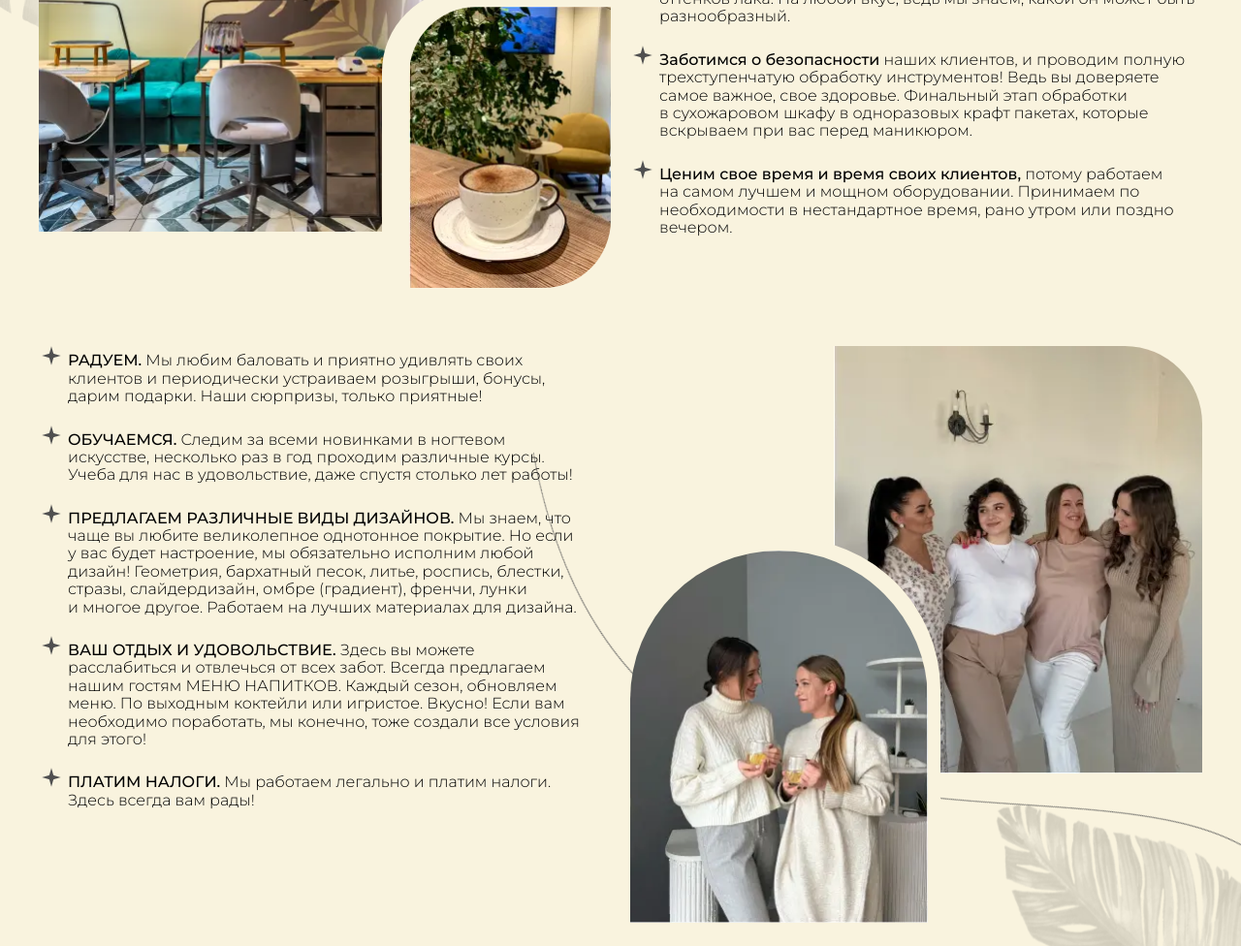
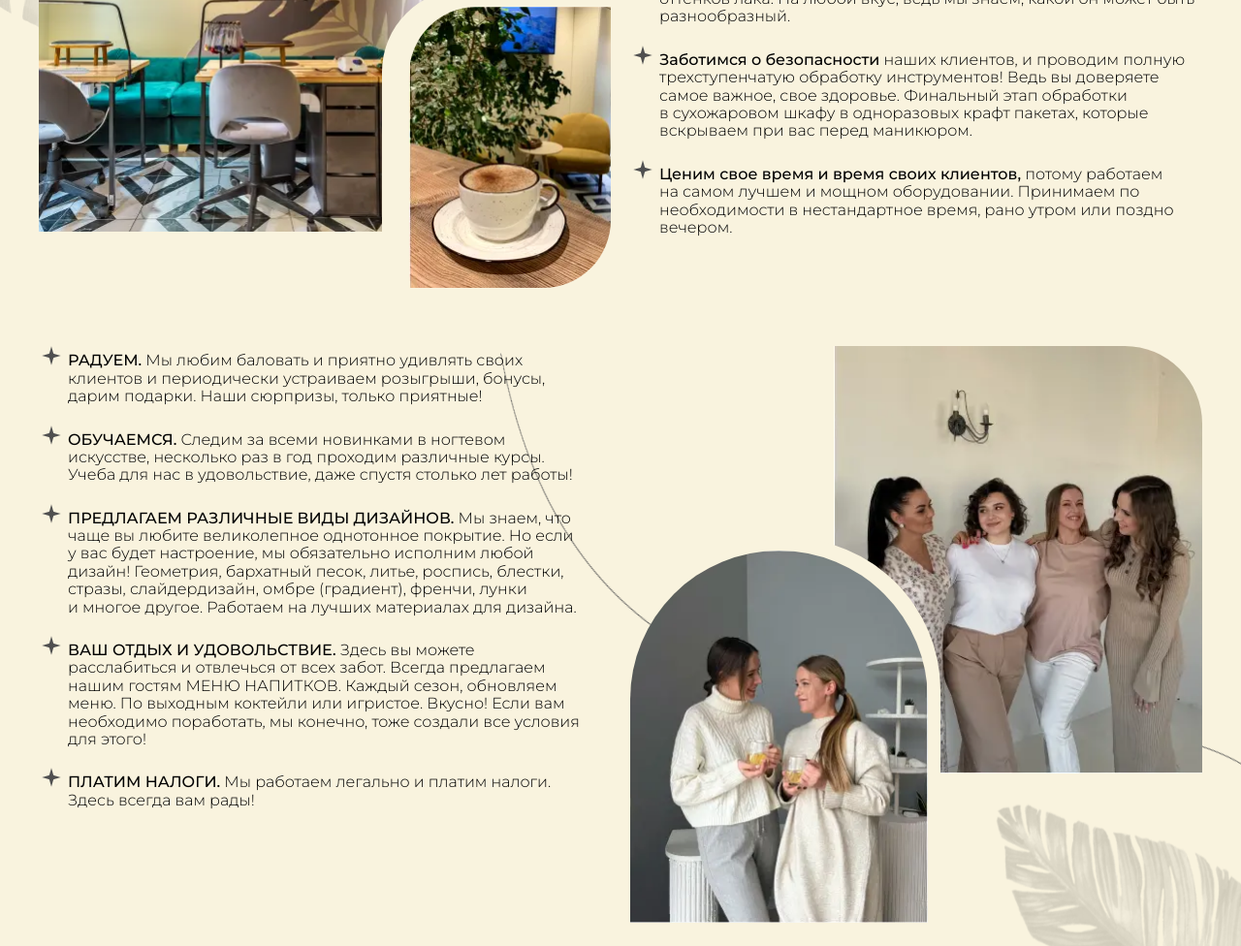
Before and after one commit to Daniil-Fox/under-sun, a website: page docs/index.html in a window 1280 px wide. Shown: the part 1136-2112 px from the top of the page at 97% size. Drawn offline with Linux system fonts and the light colour scheme.

Commit message:
fixed line

```diff
--- a/src/scss/components/_benefits.scss
+++ b/src/scss/components/_benefits.scss
@@ -10,9 +10,9 @@
 
   &__line {
     position: absolute;
-    width: 75%;
+    width: 78%;
     height: auto;
-    top: 50%;
+    top: 34%;
     right: -10%;
     transform: rotate(214deg) rotateX(180deg);
 
```
Also changed, not shown: docs/css/main.css, 1 other file.
